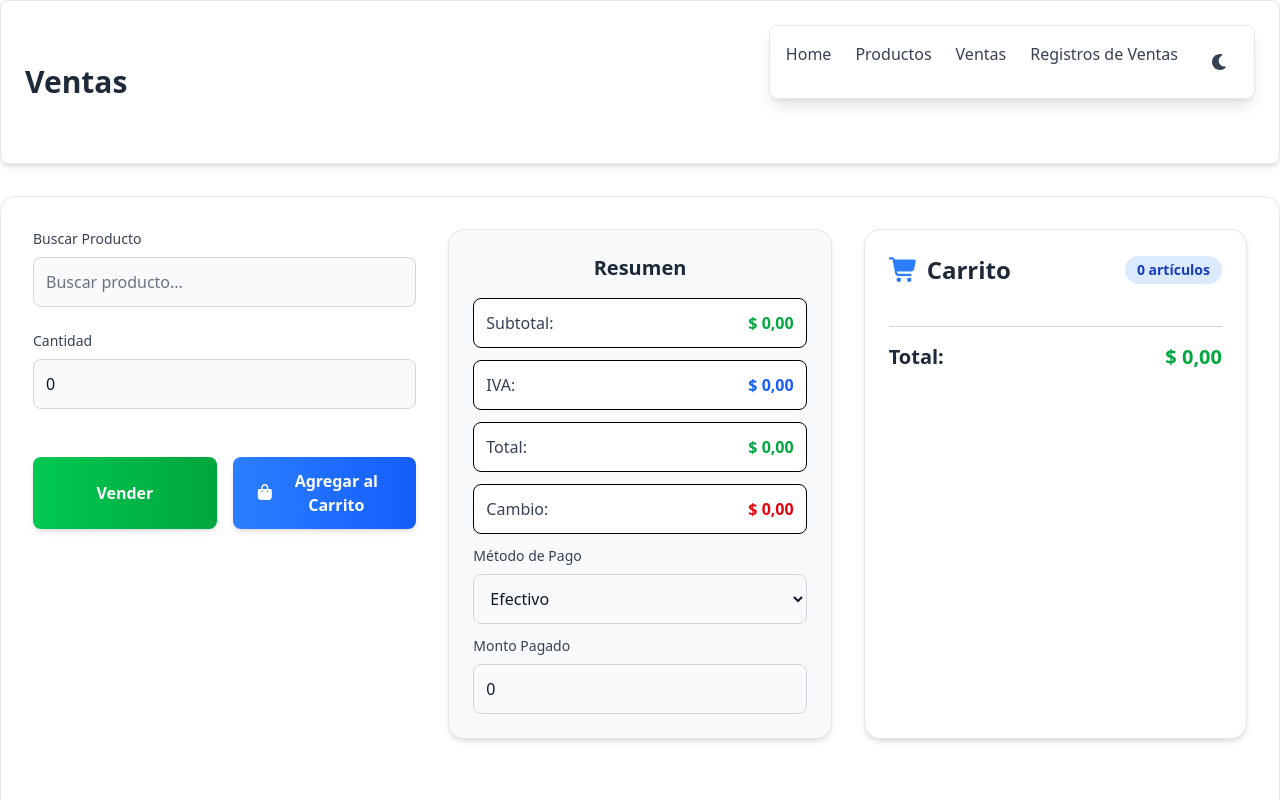
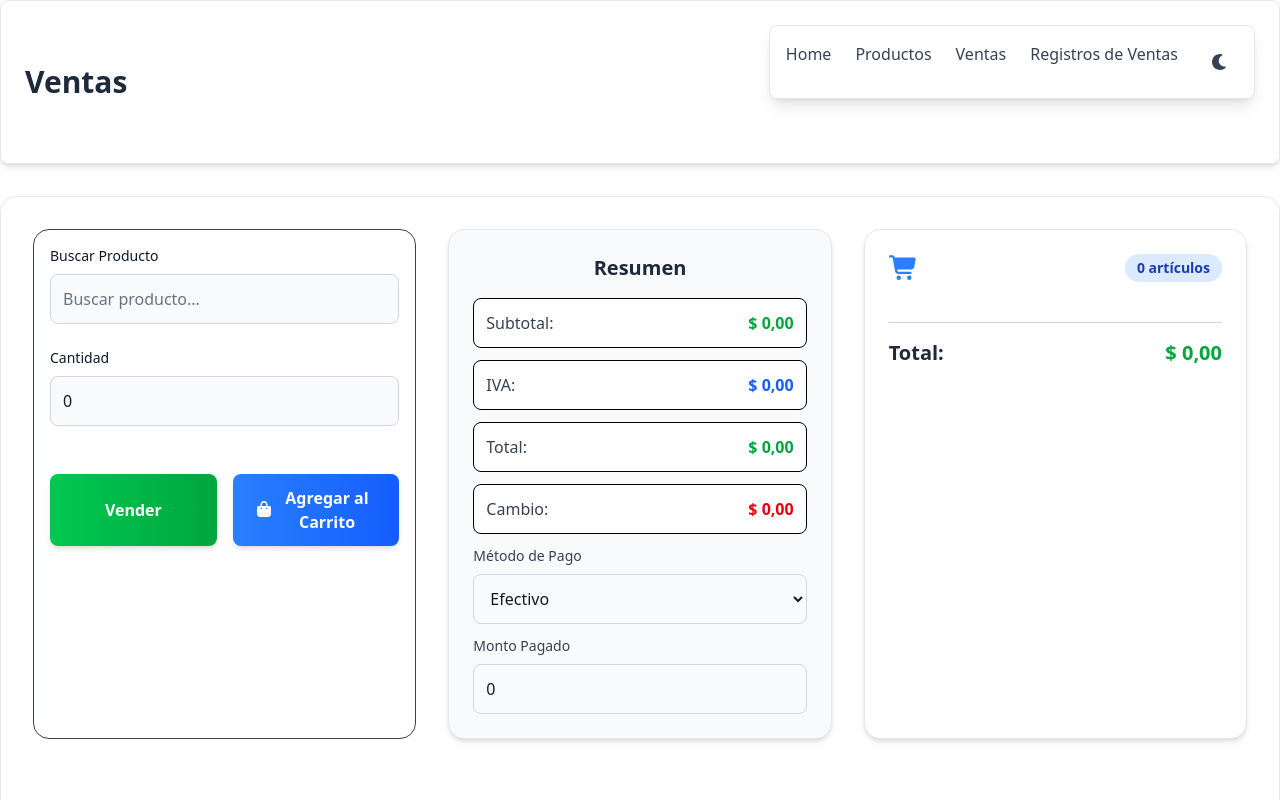
Before and after one commit to FranciscoDJVI/PSYS-FRONTEND, a React (Vite) app: page /sells in a window 1280 px wide. Shown: the top 800 px of the page. Built offline with nearby package versions, Linux system fonts and the light colour scheme.

Commit message:
add border in the sellform

```diff
--- a/src/pages/SellForm.jsx
+++ b/src/pages/SellForm.jsx
@@ -179,10 +179,10 @@ function SellForm() {
       <div className="grid grid-cols-1 lg:grid-cols-3 gap-8">
         <form
           onSubmit={handleSubmit}
-          className="flex flex-col gap-6 text-gray-700"
+          className="flex flex-col gap-6 text-gray-700 border -border-gray-100 p-4  rounded-2xl"
         >
           <div>
-            <label className="block text-sm font-medium text-gray-700 mb-2">Buscar Producto</label>
+            <label className="block text-sm font-medium text-gray-900 dark:text-white mb-2">Buscar Producto</label>
             <input
               name="search-input"
               type="text"
@@ -200,7 +200,7 @@ function SellForm() {
           />
 
           <div>
-            <label className="block text-sm font-medium text-gray-700 mb-2">Cantidad</label>
+            <label className="block text-sm font-medium text-gray-900 dark:text-white mb-2">Cantidad</label>
             <input
               name="quantity"
               type="number"
@@ -284,7 +284,6 @@ function SellForm() {
           <h2 className="flex justify-between items-center mb-6">
             <span className="text-2xl font-bold text-gray-800 dark:text-white flex items-center gap-2">
               <FontAwesomeIcon icon={faCartShopping} className="text-blue-500 dark:text-blue-400" />
-              Carrito
             </span>
             <span className="bg-blue-100 dark:bg-blue-900 text-blue-800 dark:text-blue-200 px-3 py-1 rounded-full text-sm font-semibold">
               {car.length} artículos
```
